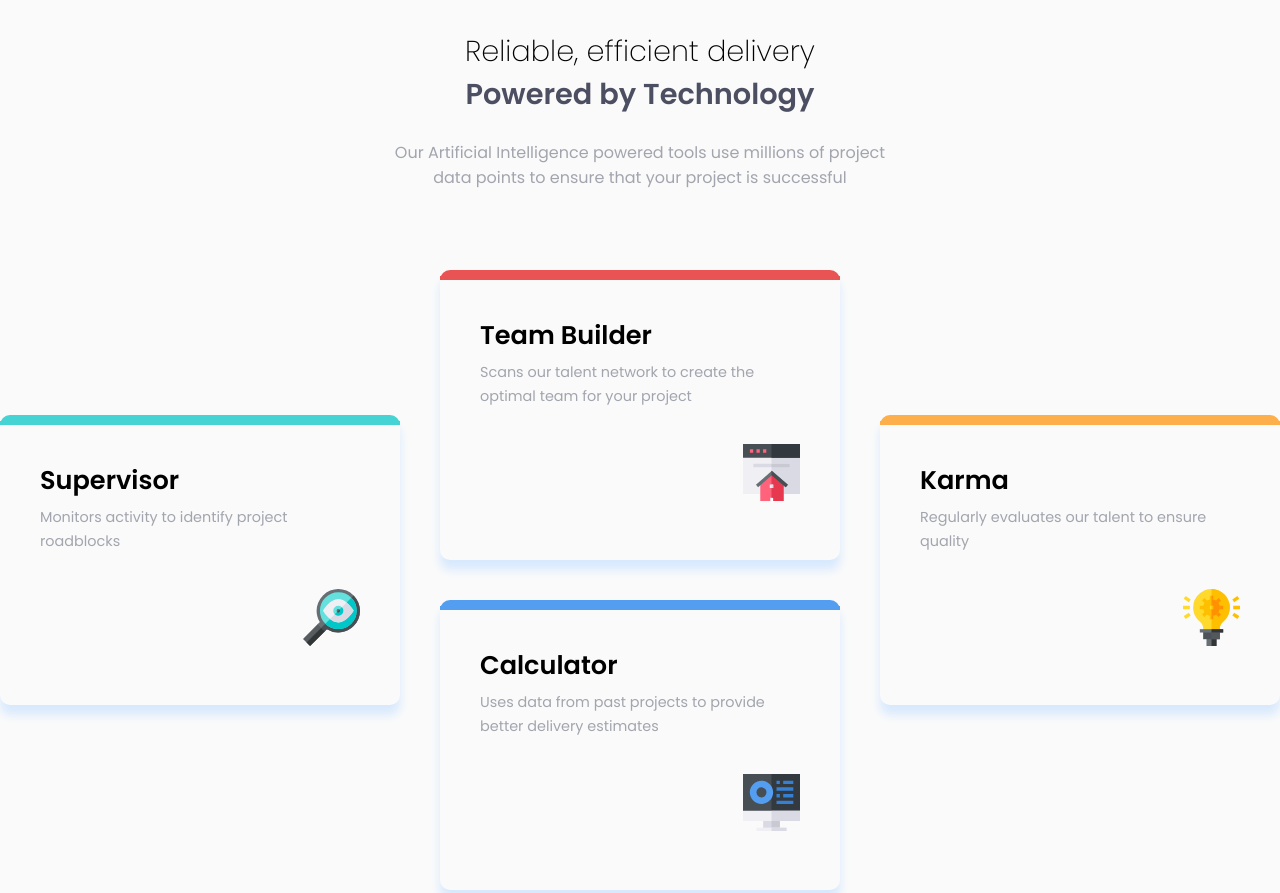
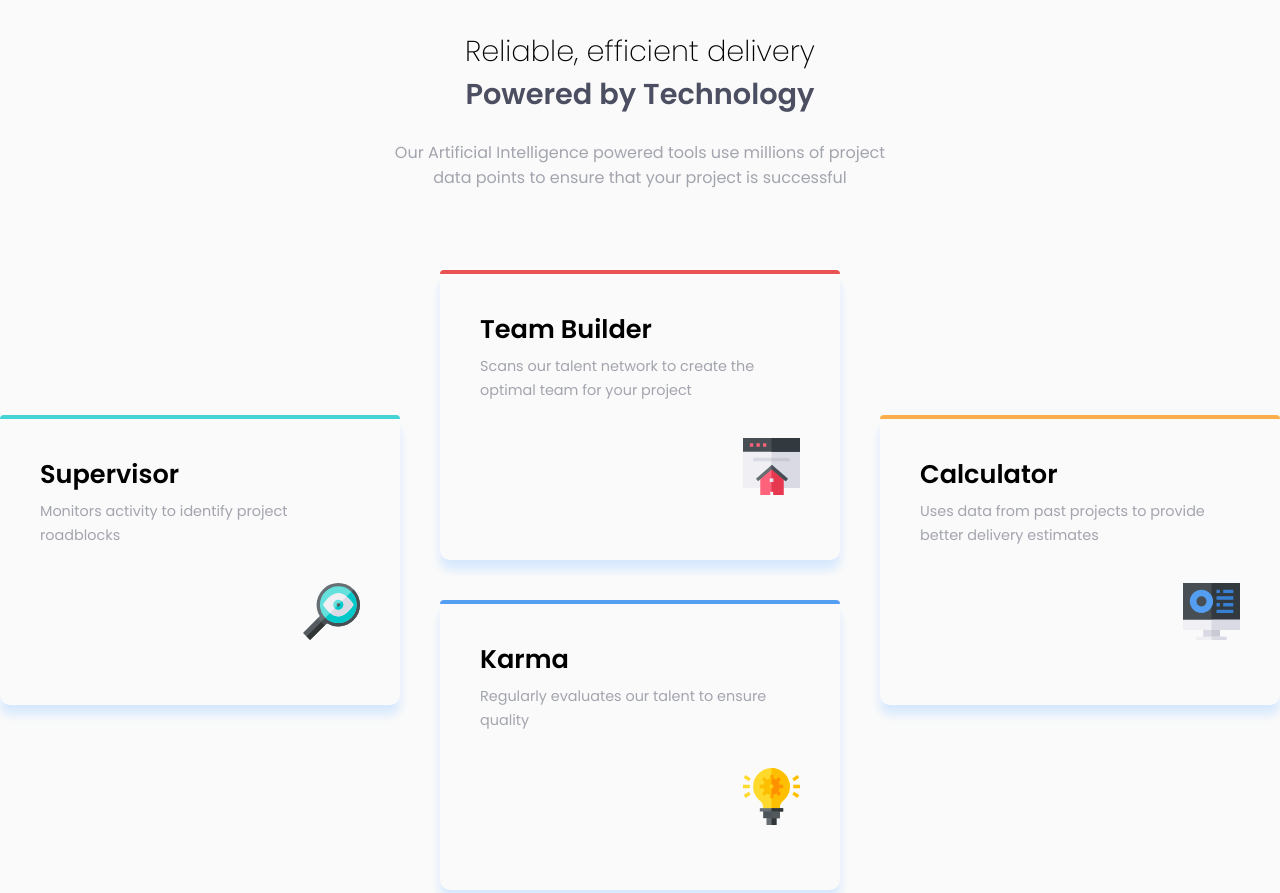
Before and after one commit to w0daz/Frontend-Mentor-Four-card-feature-section, a plain HTML site: page index.html in a window 1280 px wide. Shown: the top 893 px of the page. Drawn offline with Linux system fonts and the light colour scheme.

Commit message:
more border-top corrections

```diff
--- a/index.html
+++ b/index.html
@@ -45,15 +45,15 @@
       </div>
       <div class="boxThree center card-bar">
         <div class="top-bar supervision-bar"></div>
+        <h1>Calculator</h1>
+        <p>Uses data from past projects to provide better delivery estimates</p>
+        <img src="images/icon-calculator.svg" alt="">
+      </div>
+      <div class="boxFour card-bar">
+        <div class="top-bar supervision-bar"></div>
         <h1>Karma</h1>
         <p>Regularly evaluates our talent to ensure quality</p>
         <img src="images/icon-karma.svg" alt="">
-      </div>
-      <div class="boxFour card-bar">
-        <div class="top-bar supervision-bar"></div>
-        <h1>Calculator</h1>
-        <p>Uses data from past projects to provide better delivery estimates</p>
-        <img src="images/icon-calculator.svg" alt="">
       </div>
      </div>
     </div>
--- a/style.css
+++ b/style.css
@@ -68,7 +68,7 @@ body {
 }
 
 
-.boxOne {
+/* .boxOne {
     border-top: 6px solid hsl(180, 62%, 55%);
 }
 
@@ -82,13 +82,14 @@ body {
 
 .boxFour {
     border-top: 6px solid hsl(212, 86%, 64%);
-}
+} */
 
 .card-bar {
     position: relative;
 }
 
 .top-bar {
+    border-radius: 10px 10px 0 0;
     position: absolute;
     top: 0;
     left: 0;
```
